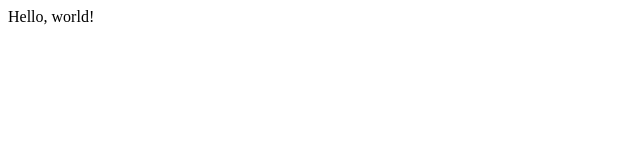
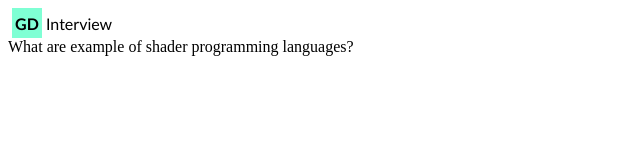
Before and after one commit to GDInterview/gdinterview.github.io, a plain HTML site: page index.htm in a window 1280 px wide. Shown: the whole page, without its empty margins (0-640 px from the left). Drawn offline with Linux system fonts and the light colour scheme.

Commit message:
Add gd logo and random question generator.

```diff
--- a/index.htm
+++ b/index.htm
@@ -1 +1,115 @@
-Hello, world!
+<!DOCTYPE html>
+<html lang="en">
+<head>
+    <meta charset="UTF-8">
+    <meta http-equiv="X-UA-Compatible" content="IE=edge">
+    <meta name="viewport" content="width=device-width, initial-scale=1.0">
+    <title>Document</title>
+    <style>
+    .gdi-logo {
+        font-family: 'Gill Sans', 'Gill Sans MT', Calibri, 'Trebuchet MS', sans-serif;
+        display: flex;
+        justify-content: left;
+        align-items: center;
+        text-transform: capitalize;
+    }
+    .gdi-icon {
+        display: flex;
+        justify-content: center;
+        align-items: center;
+        height: 30px;
+        width: 30px;
+        margin: auto 4px;
+        text-align: center;
+        background-color:aquamarine;
+        text-transform: uppercase;
+        font-weight: bold;
+    }
+    </style>
+</head>
+<body>
+    <header>
+        <div class="gdi-logo"><div class="gdi-icon">gd</div> interview</div>
+    </header>
+    <main>
+        <div id="question"></div>
+    </main>
+    <footer> </footer>
+</body>
+<script>
+    const questions = [
+        {text: "How would you add and subtract two vectors A and B?"},
+        {text: "How would you find the length of a vector?"},
+        {text: "What does normalizing a vector mean?"},
+        {text: "How would you normaliae a vector?"},
+        {text: "You are developing the next Halo game. The game begins with Master Chief's ship traveling in space with velocity V. How would you calculate how far hte ship would go in time t?"},
+        {text: "A ship lands on an uncharted planet and the captain steps out (at position M) only to begreeted by an unknown creature (at position G). How would you figure out the diirection and distance the captain would need to travel to reach the creature? "},
+        {text: "What part of a matrix represents rotation, translation and scale?"},
+        {text: "Does the order of multiplying transformation matrices matter? If so, why?"},
+        {text: "You are given a 4x4 matrix C, that represents position and orientation of a camera, 4x4 matrix O that represents positon and orientation of an object. Point P is given in local space of the object. How would calculate Pcam = point P in the camera space?"},
+        {text: "What is the inverse of an orthonormal matrix equal to?"},
+        {text: "Suppose there is an object centered on the origin. Show how you would rotate it around any axis about a point P."},
+        {text: "Given an arbitrary axis A, how would you identify the two other axes (B, C) and create a matrix that represents the three axes?"},
+        {text: "What are Euler angles?"},
+        {text: "What are some pros and cons of Euler angles?"},
+        {text: "How would you build an equation for a plane form a triangle?"},
+        {text: "How would you find the point at which a line intersects a plane?"},
+        {text: "How would you test if a point is inside a triangle?"},
+        {text: "Can you show how to derive the 2D rotation matrix?  [ cos cos theta - sin sin theta sin sin theta cos cos theta ]"},
+        {text: "What is a fustrum?"},
+        {text: "What does LOD mean?"},
+        {text: "What are mipmaps?"},
+        {text: "Name some components of a game engine?"},
+        {text: "What is a game engine?"},
+        {text: "What is a shader?"},
+        {text: "What is a vertex shader?"},
+        {text: "What is a compute shader?"},
+        {text: "What are example of shader programming languages?"},
+        {text: "What is a fragment shader?"},
+        {text: "What are pixel shader?"},
+        {text: "Give an example of a game loop?"},
+        {text: "What does FPS mean?"},
+        {text: "Tell me about a game you worked on that you are proud of?"},
+        {text: "What is source control and provide some examples?"},
+        {text: "For game design, what are pros and cons of different source controls?"},
+    ];
+
+    class QuestionDB {
+        constructor(db) {
+            this.questionsDB = db;
+        }
+        getRandQuestionNode() {
+            return document.createTextNode(this._getRandQuestion());
+        }
+
+        _getRandQuestion() {
+            return this.questionsDB[this._getRandomInt(0, this.questionsDB.length)].text;
+        }
+
+        _getRandomInt(min, max) {
+            min = Math.ceil(min);
+            max = Math.floor(max);
+            return Math.floor(Math.random() * (max - min + 1)) + min;
+        }
+    }
+
+    const updateQuestionView = (questionNode) => {
+        const questionEl = document.getElementById('question');
+        questionEl?.firstChild?.remove();
+        questionEl?.appendChild(questionNode);
+    }
+
+    const qDB = new QuestionDB(questions);
+
+    document.addEventListener('keyup', (event) => {
+        var name = event.key;
+        var code = event.code;
+        // Alert the key name and key code on keydown
+        if (name === "Enter") {
+            updateQuestionView(qDB.getRandQuestionNode());
+        }
+    }, false);
+
+    updateQuestionView(qDB.getRandQuestionNode());
+</script>
+</html>
```
